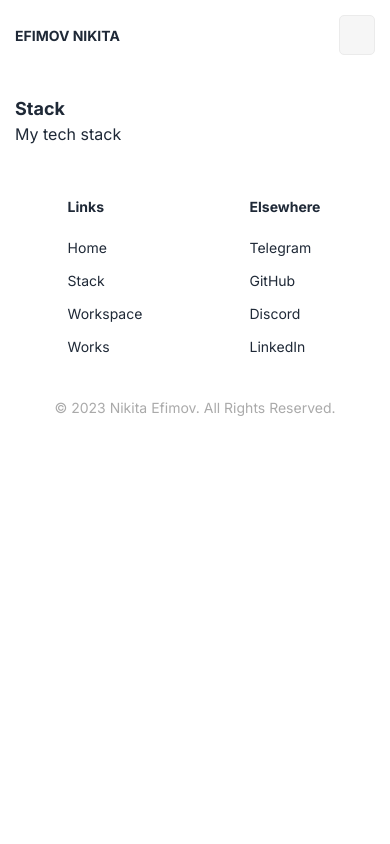
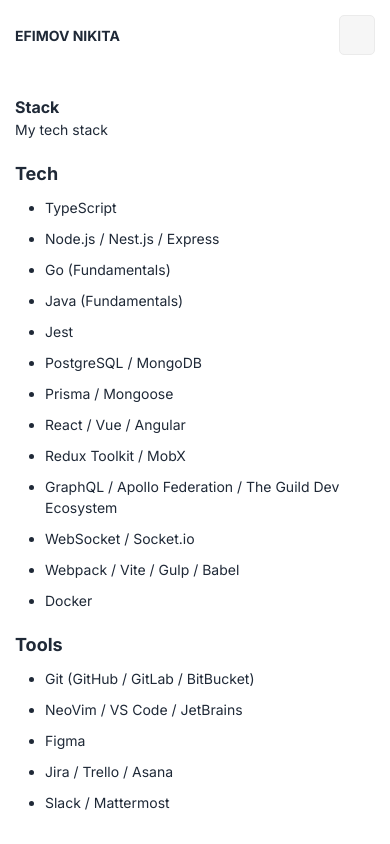
Before and after one commit to IcyKit/personal-website-2.0, a SvelteKit app: page /stack in a window 390 px wide. Shown: the top 844 px of the page. Built offline with nearby package versions, Linux system fonts and the light colour scheme; some icons are missing.

Commit message:
Feat: Stack page has been completed

```diff
--- a/src/routes/components/Footer.svelte
+++ b/src/routes/components/Footer.svelte
@@ -41,7 +41,7 @@
 
 <style>
     .footer {
-		padding-top: 100px;
+        padding-top: 50px;
         padding-bottom: 20px;
     }
 
@@ -78,7 +78,7 @@
 
     @media (max-width: 425px) {
         .footer {
-			padding-top: 50px;
+            padding-top: 30px;
         }
 
         .footer__top {
@@ -96,8 +96,9 @@
 
         h3,
         li,
+        a,
         p {
-			font-size: 14px;
+            font-size: 12px;
         }
     }
 </style>
--- a/src/routes/components/Work.svelte
+++ b/src/routes/components/Work.svelte
@@ -5,7 +5,7 @@
         </div>
         <div class="text">
             <div class="title">
-				<h3>Nexign</h3>
+                <h3><a href="https://nexign.com" target="_blank">Nexign</a></h3>
                 <p>Fullstack Developer</p>
             </div>
             <div class="date">
@@ -15,11 +15,19 @@
     </div>
     <div class="body">
         <p>
-			I'm a 20 year old Fullstack Developer from St. Petersburg, Russia.I have 1 year of hands-on
-			experience designing, developing, and implementing applications and solutions using a range of
-			technologies and programming languages.Previously, I was an Affiliate Manager and UI/UX
-			Designer. Such different areas of IT gave me a complete understanding of the creation of the
-			product and a view from each side of the development.
+            1. Creating a service for onboarding, adaptation and training of new
+            employees within the company.<br />
+            Participate in the testing process using Jest.<br /><br />
+            After the internship I got the position of Frontend developer. <br /><br />
+            2. Frontend - development of a payment system for Russia's largest telecom and internet
+            operators.<br />
+            Development and support of high-performance web applications based on React.js and TypeScript.
+            TypeScript.<br />
+            Using MobX for efficient application state management.<br />
+            Working with PostgreSQL database, using Prisma.<br />
+            Working with GraphQL and Apollo Federation to optimize queries and data management.<br />
+            Developing components using Material UI framework.<br />
+
         </p>
     </div>
 </div>
@@ -57,7 +65,7 @@
     }
 
     .body {
-		margin-top: 12px;
+        padding-top: 20px;
     }
 
     .body > p {
@@ -65,17 +73,26 @@
     }
 
     @media (max-width: 460px) {
+        .work {
+            padding-top: 20px;
+        }
+
         .logo {
             width: 40px;
             margin-right: 10px;
         }
 
         h3 {
-			font-size: 16px;
+            font-size: 14px;
+            font-weight: bold;
         }
 
         p {
             font-size: 14px;
+        }
+
+        .body {
+            padding-top: 10px;
         }
 
         .body > p {
--- a/src/routes/stack/+page.svelte
+++ b/src/routes/stack/+page.svelte
@@ -1,7 +1,40 @@
+<script>
+</script>
+
 <div class="stackpage">
     <div class="title">
         <h2>Stack</h2>
         <p>My tech stack</p>
+    </div>
+
+    <div class="cards">
+        <h3>Tech</h3>
+        <ul>
+            <li>TypeScript</li>
+            <li>Node.js / Nest.js / Express</li>
+            <li>Go (Fundamentals)</li>
+            <li>Java (Fundamentals)</li>
+            <li>Jest</li>
+            <li>PostgreSQL / MongoDB</li>
+            <li>Prisma / Mongoose</li>
+            <li>React / Vue / Angular</li>
+            <li>Redux Toolkit / MobX</li>
+            <li>GraphQL / Apollo Federation / The Guild Dev Ecosystem</li>
+            <li>WebSocket / Socket.io</li>
+            <li>Webpack / Vite / Gulp / Babel</li>
+            <li>Docker</li>
+        </ul>
+    </div>
+
+    <div class="cards">
+        <h3>Tools</h3>
+        <ul>
+            <li>Git (GitHub / GitLab / BitBucket)</li>
+            <li>NeoVim / VS Code / JetBrains</li>
+            <li>Figma</li>
+            <li>Jira / Trello / Asana</li>
+            <li>Slack / Mattermost</li>
+        </ul>
     </div>
 </div>
 
@@ -10,13 +43,36 @@
         padding-top: 100px;
     }
 
+    .title {
+        margin-bottom: 20px;
+    }
+
+    .cards {
+        margin-bottom: 20px;
+    }
+
     h2 {
         font-size: 24px;
         font-weight: bold;
     }
 
+    h3 {
+        font-size: 18px;
+        font-weight: bold;
+    }
+
     .title > p {
         font-size: 16px;
+    }
+
+    ul {
+        list-style-type: disc;
+        padding-left: 30px;
+        padding-top: 10px;
+    }
+
+    li {
+        margin-bottom: 15px;
     }
 
     @media (max-width: 460px) {
@@ -25,11 +81,16 @@
         }
 
         h2 {
-			font-size: 18px;
+            font-size: 16px;
         }
 
         .title > p {
-			font-size: 16px;
+            font-size: 14px;
+        }
+
+        li {
+            margin-bottom: 10px;
+            font-size: 14px;
         }
     }
 </style>
--- a/src/routes/works/+page.svelte
+++ b/src/routes/works/+page.svelte
@@ -30,11 +30,11 @@
 		}
 
 		h2 {
-			font-size: 18px;
+			font-size: 16px;
 		}
 
 		.title > p {
-			font-size: 16px;
+			font-size: 14px;
 		}
 	}
 </style>
--- a/src/routes/workspace/+page.svelte
+++ b/src/routes/workspace/+page.svelte
@@ -1 +1,13 @@
-<h2>Workspace</h2>
+<div class="workspacepage">
+    <div class="title">
+        <h2>Workspace</h2>
+        <p>My workspace and gadgets</p>
+    </div>
+
+    <div class='space'>
+        <h3>Working Space</h3>
+        <ul>
+
+        </ul>
+    </div>
+</div>
```
Lines whose indentation alone changed are shown as unchanged.
